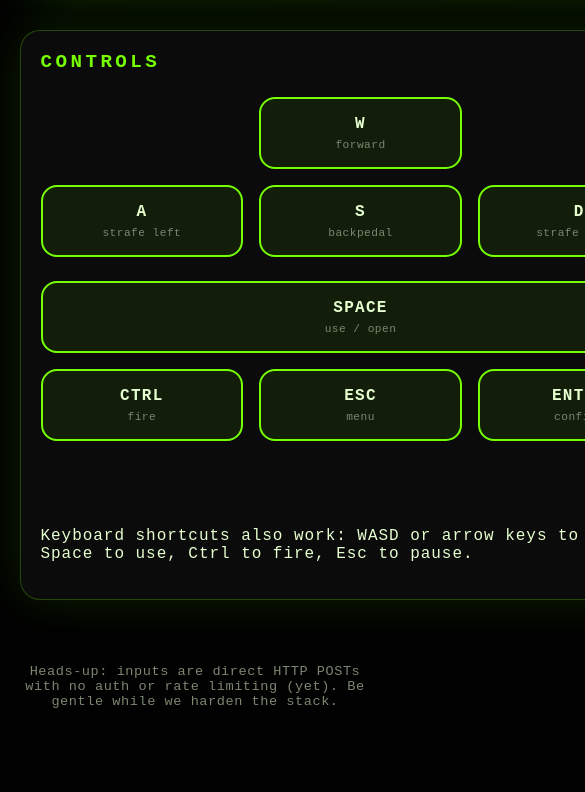
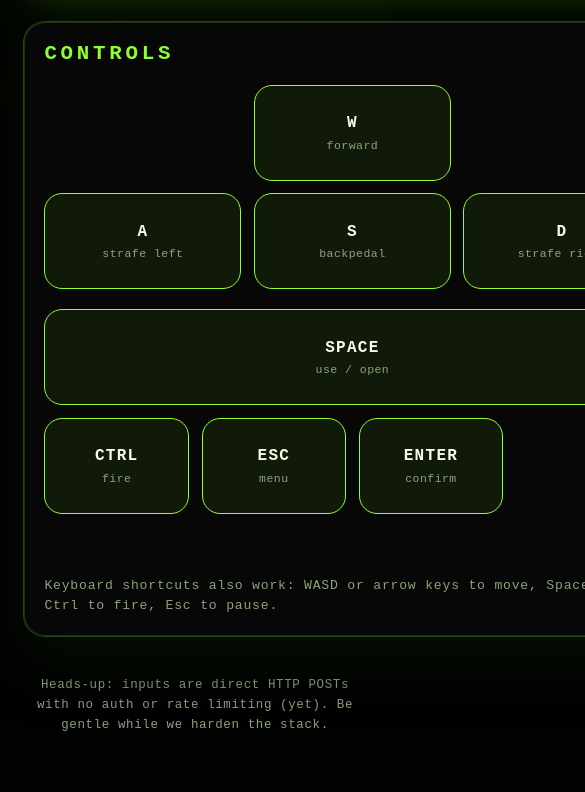
Before and after one commit to poodlez/doom, a plain HTML site: page public/index.html in a window 390 px wide. Shown: the part 572-1364 px from the top of the page, 585 px wide, since content can reach past the window. Before the commit the page ends 1329 px from the top, so only its background shows below. Drawn offline with Linux system fonts and the light colour scheme.

Commit message:
Clean up and make UI responsive

```diff
--- a/public/index.html
+++ b/public/index.html
@@ -7,14 +7,18 @@
   <style>
     :root {
       color-scheme: dark;
-      --bg: #010101;
-      --panel-bg: rgba(12, 12, 12, 0.92);
-      --accent: #76ff03;
-      --accent-soft: rgba(118, 255, 3, 0.25);
-      --accent-strong: rgba(118, 255, 3, 0.5);
-      --text: #e6ffd0;
-      --muted: #7b8770;
+      --bg: #020202;
+      --bg-gradient: radial-gradient(circle at 50% -20%, rgba(143, 255, 47, 0.14), transparent 60%);
+      --panel-bg: rgba(7, 9, 7, 0.88);
+      --accent: #8fff2f;
+      --accent-soft: rgba(143, 255, 47, 0.26);
+      --accent-strong: rgba(143, 255, 47, 0.5);
+      --accent-glow: rgba(143, 255, 47, 0.3);
+      --text: #f2ffe3;
+      --muted: #8ba47b;
       --font: "IBM Plex Mono", "Courier New", monospace;
+      --radius: 22px;
+      --transition: 140ms ease;
     }
 
     *, *::before, *::after {
@@ -23,84 +27,111 @@
 
     body {
       margin: 0;
-      min-height: 100vh;
-      background: radial-gradient(circle at top, rgba(118, 255, 3, 0.08), transparent 45%), var(--bg);
+      min-height: 100svh;
+      background: var(--bg);
+      background-image: var(--bg-gradient);
+      background-repeat: no-repeat;
       color: var(--text);
       font-family: var(--font);
       display: flex;
       flex-direction: column;
       align-items: center;
+      gap: clamp(36px, 6vw, 72px);
+      padding: clamp(24px, 6vw, 64px) clamp(16px, 6vw, 48px) clamp(56px, 8vw, 96px);
+    }
+
+    .masthead,
+    .layout,
+    footer {
+      width: min(1080px, 100%);
     }
 
     .masthead {
-      width: min(1100px, 100%);
-      padding: 32px 5vw 8px;
+      padding: 0;
       text-align: center;
       display: flex;
       flex-direction: column;
-      gap: 12px;
+      align-items: center;
+      gap: clamp(12px, 2vw, 18px);
     }
 
     .masthead .title {
       display: flex;
       align-items: center;
       justify-content: center;
-      gap: clamp(16px, 3vw, 36px);
-      letter-spacing: 0.12em;
+      gap: clamp(16px, 4vw, 40px);
+      letter-spacing: 0.16em;
       text-transform: uppercase;
-      font-size: clamp(2.25rem, 6vw, 3.75rem);
+      font-size: clamp(2.4rem, 7vw, 3.8rem);
+    }
+
+    .masthead .title span[role="presentation"] {
+      font-size: clamp(1.6rem, 4.5vw, 2.6rem);
+      filter: drop-shadow(0 0 12px rgba(143, 255, 47, 0.45));
     }
 
     .masthead .tagline {
       margin: 0;
-      font-size: clamp(0.9rem, 2.4vw, 1.1rem);
+      font-size: clamp(0.9rem, 2.6vw, 1.08rem);
       color: var(--muted);
       text-transform: uppercase;
       letter-spacing: 0.24em;
     }
 
     .layout {
-      width: min(1100px, 100%);
-      padding: 0 5vw 64px;
       display: grid;
-      gap: 32px;
+      gap: clamp(24px, 5vw, 40px);
+      align-items: stretch;
     }
 
     .panel {
+      position: relative;
       background: var(--panel-bg);
       border: 1px solid var(--accent-soft);
-      border-radius: 20px;
-      padding: clamp(20px, 4vw, 28px);
-      box-shadow: 0 0 48px rgba(118, 255, 3, 0.12);
-      backdrop-filter: blur(6px);
+      border-radius: var(--radius);
+      padding: clamp(20px, 5vw, 32px);
+      box-shadow: 0 24px 60px rgba(8, 24, 4, 0.55);
+      backdrop-filter: blur(9px);
+    }
+
+    .panel::after {
+      content: "";
+      position: absolute;
+      inset: 0;
+      pointer-events: none;
+      border: 1px solid rgba(143, 255, 47, 0.16);
+      border-radius: inherit;
     }
 
     .screen {
       display: flex;
       justify-content: center;
       align-items: center;
+      padding: clamp(8px, 2vw, 16px);
     }
 
     #game {
+      display: block;
       width: 100%;
-      max-width: min(100%, 980px);
+      max-width: 980px;
       aspect-ratio: 16 / 10;
-      border-radius: 18px;
-      border: 3px solid var(--accent);
-      box-shadow: 0 0 36px rgba(118, 255, 3, 0.35);
-      background: #020202;
+      border-radius: calc(var(--radius) - 6px);
+      border: 2px solid var(--accent);
+      box-shadow: 0 0 36px var(--accent-glow);
+      background: #020402;
+      object-fit: cover;
       image-rendering: pixelated;
     }
 
     .controls-panel {
       display: flex;
       flex-direction: column;
-      gap: 24px;
+      gap: clamp(20px, 4.5vw, 32px);
     }
 
     .controls-panel h2 {
       margin: 0;
-      font-size: clamp(1.2rem, 3.2vw, 1.6rem);
+      font-size: clamp(1.3rem, 3.5vw, 1.7rem);
       text-transform: uppercase;
       letter-spacing: 0.18em;
       color: var(--accent);
@@ -108,58 +139,68 @@
 
     .controls-grid {
       display: grid;
-      gap: 16px;
-      grid-template-columns: repeat(3, minmax(0, 1fr));
-      justify-items: stretch;
+      gap: clamp(12px, 3.2vw, 18px);
     }
 
-    .controls-grid .spacer {
-      pointer-events: none;
-      visibility: hidden;
+    .controls-grid.movement {
+      grid-template-columns: repeat(3, minmax(0, 1fr));
+      grid-template-areas:
+        ". forward ."
+        "left back right";
     }
 
-    .controls-grid .wide {
-      grid-column: span 3;
+    .controls-grid.movement .control-btn--forward {
+      grid-area: forward;
     }
 
-    @media (min-width: 900px) {
-      .layout {
-        grid-template-columns: minmax(0, 1.35fr) minmax(0, 1fr);
-        align-items: start;
-      }
+    .controls-grid.movement .control-btn--left {
+      grid-area: left;
     }
 
-    @media (min-width: 640px) {
-      .controls-grid {
-        grid-template-columns: repeat(4, minmax(0, 1fr));
-      }
-      .controls-grid .wide {
-        grid-column: span 4;
-      }
+    .controls-grid.movement .control-btn--back {
+      grid-area: back;
+    }
+
+    .controls-grid.movement .control-btn--right {
+      grid-area: right;
+    }
+
+    .controls-grid.actions {
+      grid-template-columns: repeat(auto-fit, minmax(128px, 1fr));
+    }
+
+    .controls-grid.actions .wide {
+      grid-column: 1 / -1;
     }
 
     .control-btn {
       position: relative;
-      padding: clamp(16px, 3vw, 22px);
-      border-radius: 16px;
-      border: 2px solid var(--accent);
-      background: rgba(118, 255, 3, 0.08);
+      min-height: clamp(72px, 24vw, 108px);
+      padding: clamp(18px, 4.5vw, 24px);
+      border-radius: 18px;
+      border: 1px solid var(--accent);
+      background: rgba(143, 255, 47, 0.08);
       color: var(--text);
       font-family: var(--font);
-      font-size: clamp(1rem, 3.2vw, 1.25rem);
+      font-size: clamp(1rem, 3.4vw, 1.25rem);
       font-weight: 600;
       letter-spacing: 0.08em;
       text-transform: uppercase;
+      text-align: center;
       cursor: pointer;
-      transition: transform 120ms ease, box-shadow 120ms ease, background 120ms ease;
+      display: flex;
+      flex-direction: column;
+      justify-content: center;
+      align-items: center;
+      gap: clamp(4px, 1.6vw, 8px);
+      transition: transform var(--transition), box-shadow var(--transition), background var(--transition), border-color var(--transition);
       touch-action: manipulation;
       user-select: none;
     }
 
     .control-btn .hint {
       display: block;
-      margin-top: 6px;
-      font-size: clamp(0.7rem, 2.1vw, 0.85rem);
+      font-size: clamp(0.72rem, 2.4vw, 0.88rem);
       font-weight: 500;
       text-transform: none;
       letter-spacing: 0.04em;
@@ -169,40 +210,80 @@
     .control-btn:hover,
     .control-btn:focus-visible {
       outline: none;
-      transform: translateY(-2px);
-      box-shadow: 0 0 18px var(--accent-soft);
-      background: rgba(118, 255, 3, 0.18);
+      transform: translateY(-3px);
+      box-shadow: 0 16px 28px rgba(143, 255, 47, 0.18);
+      background: rgba(143, 255, 47, 0.18);
+      border-color: var(--accent-strong);
+    }
+
+    .control-btn:active {
+      transform: translateY(-1px) scale(0.995);
     }
 
     .control-btn.active {
-      transform: translateY(-2px);
-      box-shadow: 0 0 22px var(--accent-strong);
-      background: rgba(118, 255, 3, 0.28);
+      transform: translateY(-3px);
+      box-shadow: 0 0 28px var(--accent-glow);
+      background: rgba(143, 255, 47, 0.28);
+      border-color: var(--accent-strong);
     }
 
     #status {
       min-height: 1.4rem;
-      font-size: 0.9rem;
-      letter-spacing: 0.05em;
+      font-size: clamp(0.82rem, 2.2vw, 0.95rem);
+      letter-spacing: 0.06em;
       color: var(--muted);
       transition: color 180ms ease;
     }
 
     #status[data-state="error"] {
-      color: #ff6262;
+      color: #ff6f70;
+    }
+
+    .controls-note {
+      margin: 0;
+      font-size: clamp(0.82rem, 2.2vw, 0.94rem);
+      color: var(--muted);
+      letter-spacing: 0.06em;
+      text-transform: none;
+      line-height: 1.5;
     }
 
     footer {
-      width: min(900px, 100%);
-      padding: 0 5vw 48px;
       text-align: center;
       color: var(--muted);
-      font-size: 0.85rem;
-      letter-spacing: 0.04em;
+      font-size: clamp(0.78rem, 2.1vw, 0.9rem);
+      letter-spacing: 0.05em;
+      line-height: 1.6;
     }
 
     a {
       color: var(--accent);
+      text-decoration: none;
+    }
+
+    a:hover,
+    a:focus-visible {
+      text-decoration: underline;
+    }
+
+    @media (min-width: 960px) {
+      .layout {
+        grid-template-columns: minmax(0, 1.45fr) minmax(0, 1fr);
+      }
+    }
+
+    @media (max-width: 599px) {
+      body {
+        gap: clamp(28px, 10vw, 48px);
+      }
+
+      .control-btn {
+        min-height: clamp(68px, 28vw, 96px);
+      }
+
+      .controls-grid.actions {
+        grid-template-columns: repeat(auto-fit, minmax(140px, 1fr));
+      }
     }
   </style>
 </head>
@@ -223,29 +304,26 @@
 
     <section class="controls-panel panel" aria-label="Input controls">
       <h2>Controls</h2>
-      <div class="controls-grid" aria-label="Movement keys">
-        <span class="spacer"></span>
-        <button class="control-btn" data-key="key:w">
+      <div class="controls-grid movement" aria-label="Movement keys">
+        <button class="control-btn control-btn--forward" data-key="key:w">
           W
           <span class="hint">forward</span>
         </button>
-        <span class="spacer"></span>
-
-        <button class="control-btn" data-key="key:a">
+        <button class="control-btn control-btn--left" data-key="key:a">
           A
           <span class="hint">strafe left</span>
         </button>
-        <button class="control-btn" data-key="key:s">
+        <button class="control-btn control-btn--back" data-key="key:s">
           S
           <span class="hint">backpedal</span>
         </button>
-        <button class="control-btn" data-key="key:d">
+        <button class="control-btn control-btn--right" data-key="key:d">
           D
           <span class="hint">strafe right</span>
         </button>
       </div>
 
-      <div class="controls-grid" aria-label="Action keys">
+      <div class="controls-grid actions" aria-label="Action keys">
         <button class="control-btn wide" data-key="key:space">
           Space
           <span class="hint">use / open</span>
@@ -266,7 +344,7 @@
 
       <div id="status" role="status" aria-live="polite"></div>
 
-      <p class="tagline" style="text-transform:none; letter-spacing:0.06em;">
+      <p class="controls-note">
         Keyboard shortcuts also work: WASD or arrow keys to move, Space to use, Ctrl to fire, Esc to pause.
       </p>
     </section>
```
